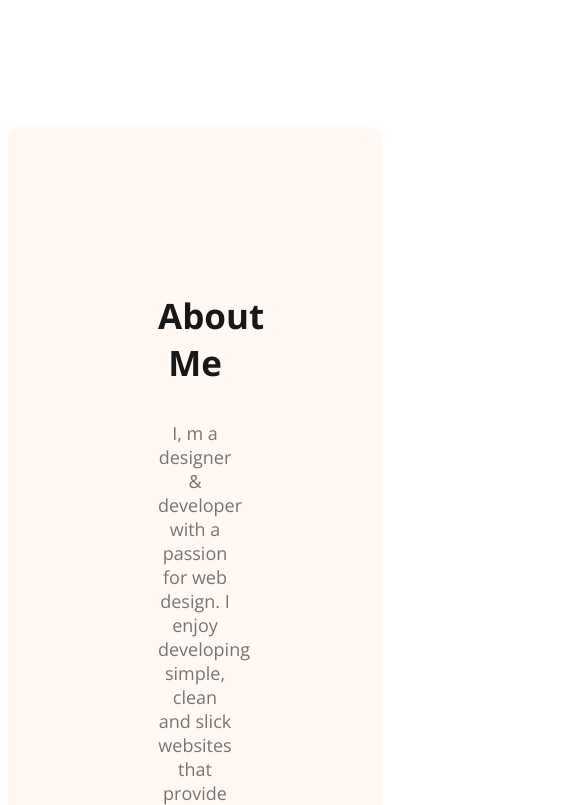
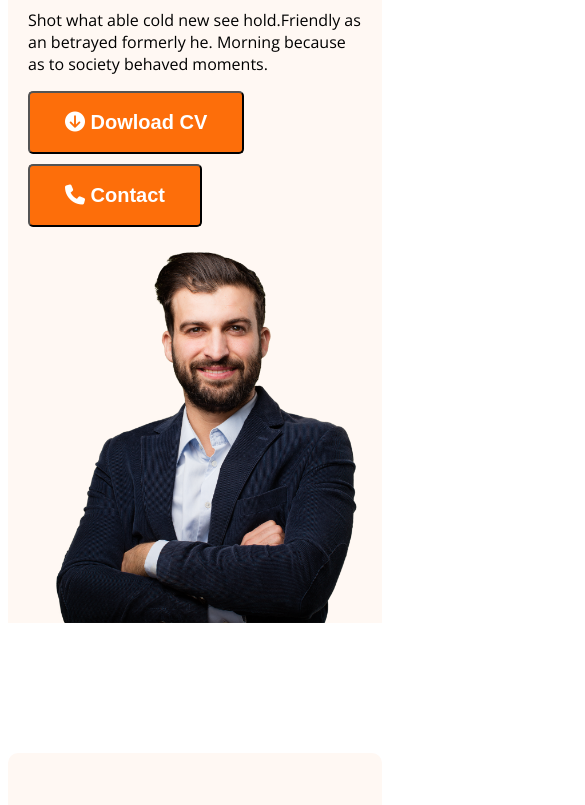
Before and after one commit to mamunbban/web-dev-portfolio, a plain HTML site: page index.html in a window 390 px wide. Shown: the part 862-1667 px from the top of the page, 585 px wide, since content can reach past the window. Drawn offline with nearby package versions, Linux system fonts and the light colour scheme.

Commit message:
responsive section in mobile device

```diff
--- a/styles/portfolio.css
+++ b/styles/portfolio.css
@@ -181,3 +181,46 @@ footer input[type="text"], footer textarea{
   font-size: 20px
 
 }
+
+/* media query */
+.hide{
+  display: none;
+}
+@media screen and (max-width: 576px) {
+  .skills-container,
+   .resume-container,
+    footer, .about-items,
+    .banner,
+    nav,
+    nav>ul
+    {
+   flex-direction: column;
+  }
+  nav > ul{
+    gap: 20px;
+  }
+.btn-primary{
+ margin-bottom: 10px;
+}
+
+  .banner{
+    margin: 20px;
+  }
+  .header{
+    background-image: none;
+
+  }
+  .banner-profile-pic{
+    width: 100%;
+  }
+  footer, .about {
+    padding: 20px;
+  }
+}
+.footer-column{
+  width: 100%;
+}
+
+  footer input[type="text"], footer textarea{
+    width: calc(100% - 40px);
+}
```
